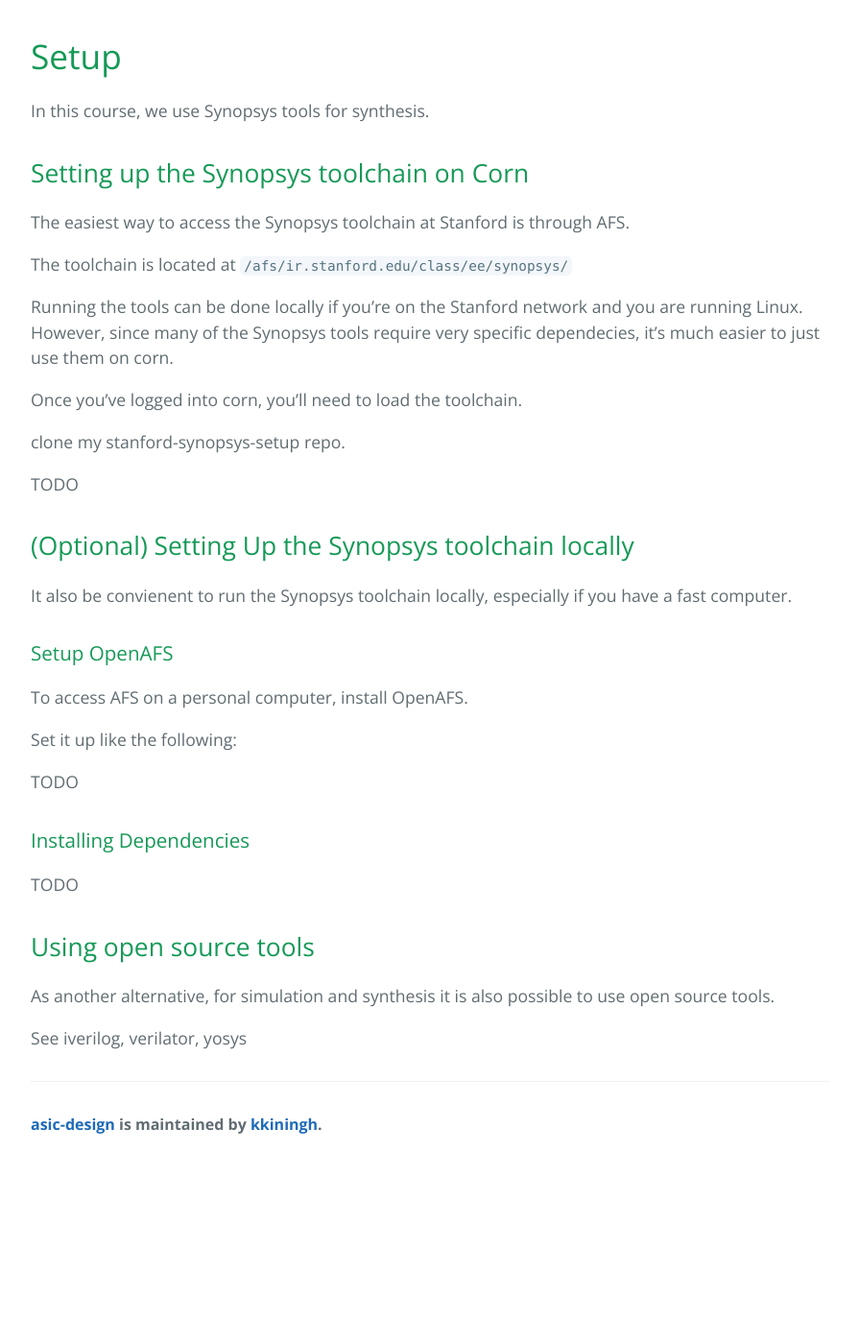
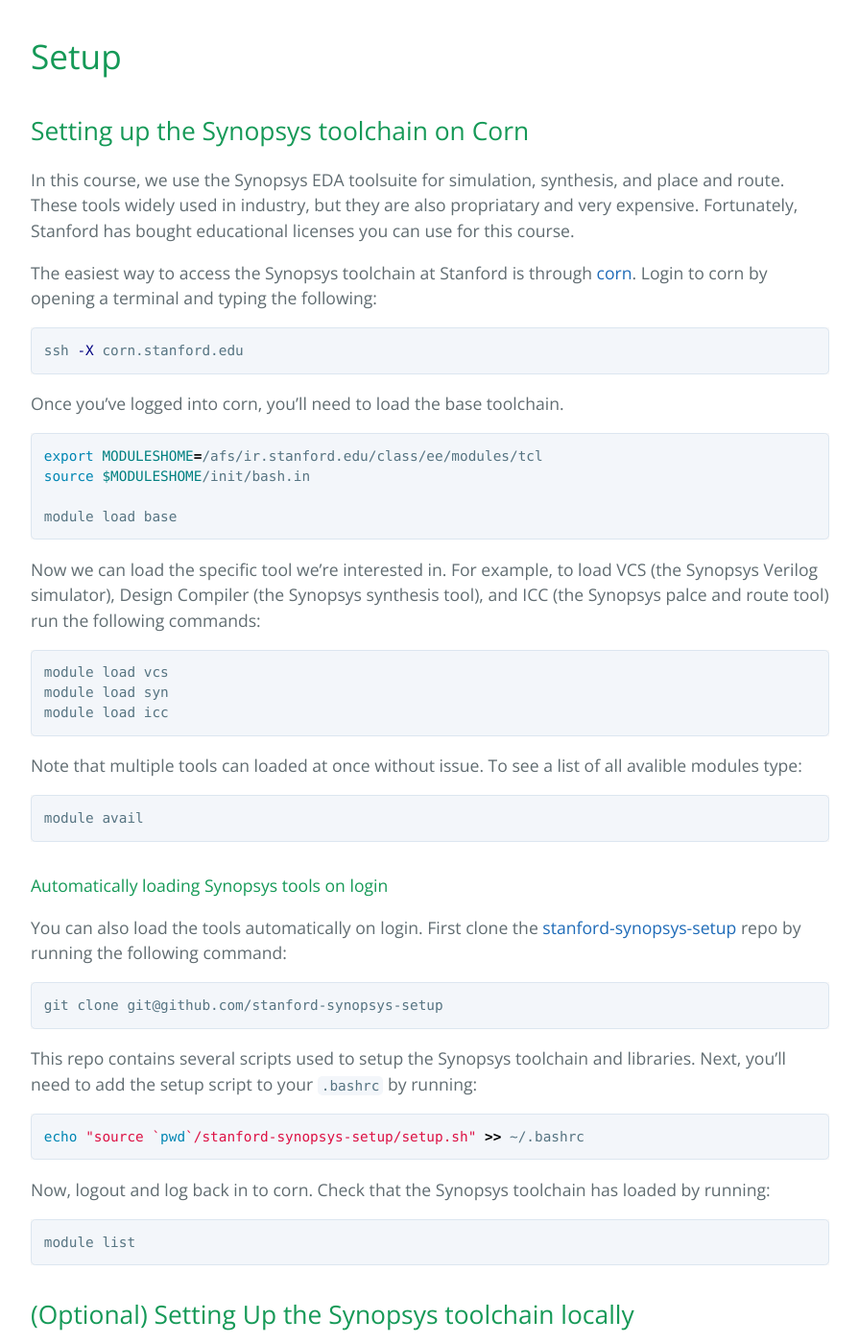
Before and after one commit to kkiningh/asic-design, a Jekyll site: the page built from docs/lessons/setup.md, in a window 1280 px wide and 1400 px high. Shown: the whole window at 96% size, without its empty margins (192-1087 px from the left). Built offline with Jekyll 4.4.1, drawn with Linux system fonts in a browser that asks for light colours; our own code applies the rules of GitHub Pages for plain Markdown files; some of the changed text lies outside the part shown.

Commit message:
Add first section on setup

````diff
--- a/docs/lessons/setup.md
+++ b/docs/lessons/setup.md
@@ -1,29 +1,78 @@
 Setup
 ===
-
-In this course, we use Synopsys tools for synthesis.
-
 
 Setting up the Synopsys toolchain on Corn
 ---
 
-The easiest way to access the Synopsys toolchain at Stanford is through AFS.
+In this course, we use the Synopsys EDA toolsuite for simulation, synthesis, and place and route.
+These tools widely used in industry, but they are also propriatary and very expensive.
+Fortunately, Stanford has bought educational licenses you can use for this course.
 
-The toolchain is located at `/afs/ir.stanford.edu/class/ee/synopsys/`
+The easiest way to access the Synopsys toolchain at Stanford is through
+[corn](https://web.stanford.edu/group/farmshare/cgi-bin/wiki/index.php/Main_Page#corn_info).
+Login to corn by opening a terminal and typing the following:
 
-Running the tools can be done locally if you're on the Stanford network and you are running Linux.
-However, since many of the Synopsys tools require very specific dependecies, it's much easier to just use them on corn.
+```bash
+ssh -X corn.stanford.edu
+```
 
-Once you've logged into corn, you'll need to load the toolchain.
+Once you've logged into corn, you'll need to load the base toolchain.
 
-clone my stanford-synopsys-setup repo.
+```bash
+export MODULESHOME=/afs/ir.stanford.edu/class/ee/modules/tcl
+source $MODULESHOME/init/bash.in
 
-TODO
+module load base
+```
+
+Now we can load the specific tool we're interested in. For example, to load VCS
+(the Synopsys Verilog simulator), Design Compiler (the Synopsys synthesis tool),
+and ICC (the Synopsys palce and route tool) run the following commands:
+
+```bash
+module load vcs
+module load syn
+module load icc
+```
+
+Note that multiple tools can loaded at once without issue. To see a list of all avalible
+modules type:
+
+```bash
+module avail
+```
+
+#### Automatically loading Synopsys tools on login ####
+
+You can also load the tools automatically on login. First clone the
+[stanford-synopsys-setup](https://github.com/kkiningh/stanford-synopsys-setup)
+repo by running the following command:
+
+```bash
+git clone git@github.com/stanford-synopsys-setup
+```
+
+This repo contains several scripts used to setup the Synopsys toolchain and
+libraries. Next, you'll need to add the setup script to your `.bashrc` by
+running:
+
+```bash
+echo "source `pwd`/stanford-synopsys-setup/setup.sh" >> ~/.bashrc
+```
+
+Now, logout and log back in to corn. Check that the Synopsys toolchain has
+loaded by running:
+
+```bash
+module list
+```
 
 (Optional) Setting Up the Synopsys toolchain locally
 ---
 
-It also be convienent to run the Synopsys toolchain locally, especially if you have a fast computer.
+If you're on the Stanford network, you can also run the tools locally. This has
+the advantange of being significanly faster (if you have a fast computer!) but
+can be much harder to setup.
 
 ### Setup OpenAFS ###
 
@@ -33,11 +82,13 @@ Set it up like the following:
 
 TODO
 
+The toolchain is located at `/afs/ir.stanford.edu/class/ee/synopsys/`
+
 ### Installing Dependencies ###
 
 TODO
 
-Using open source tools
+(Optional) Using open source tools
 ---
 
 As another alternative, for simulation and synthesis it is also possible to use open source tools.
````
